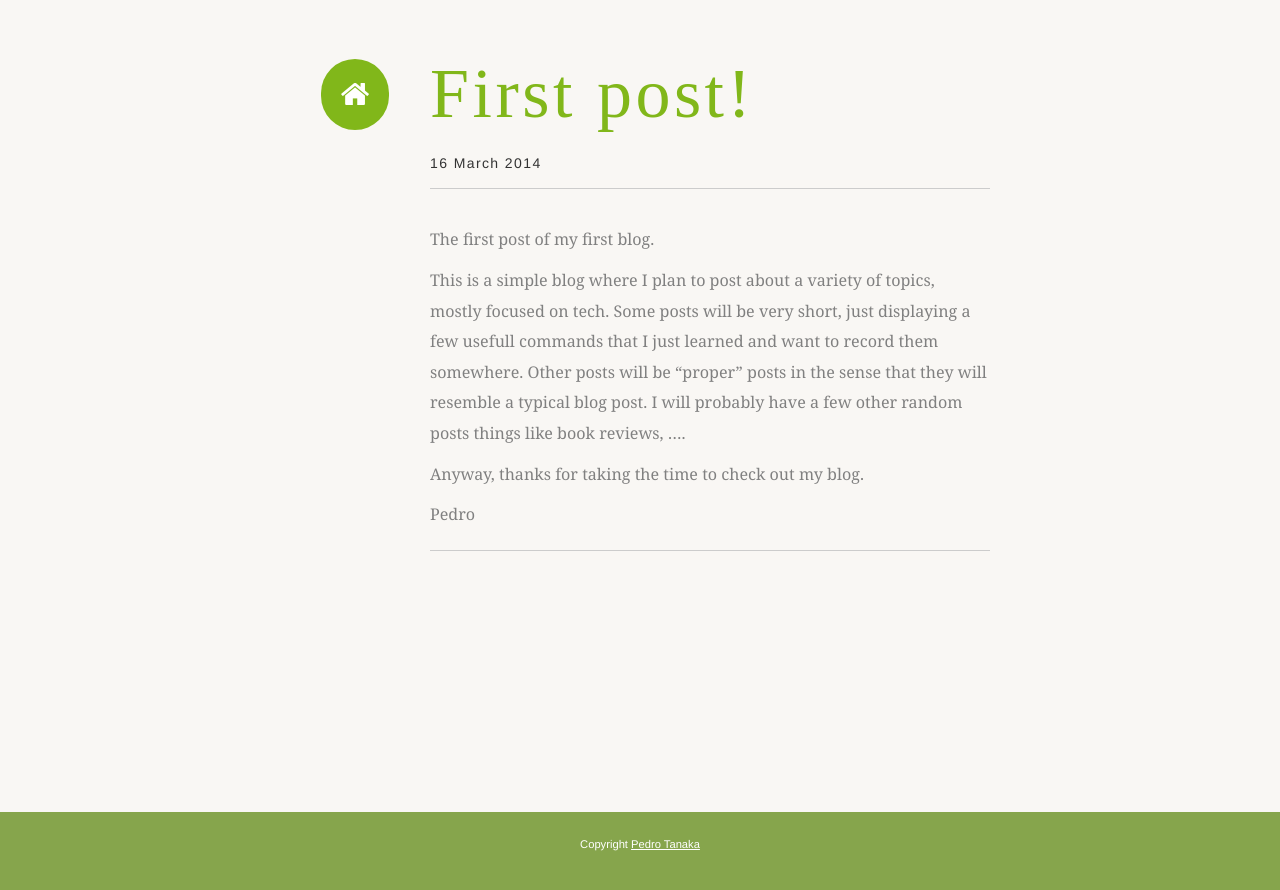
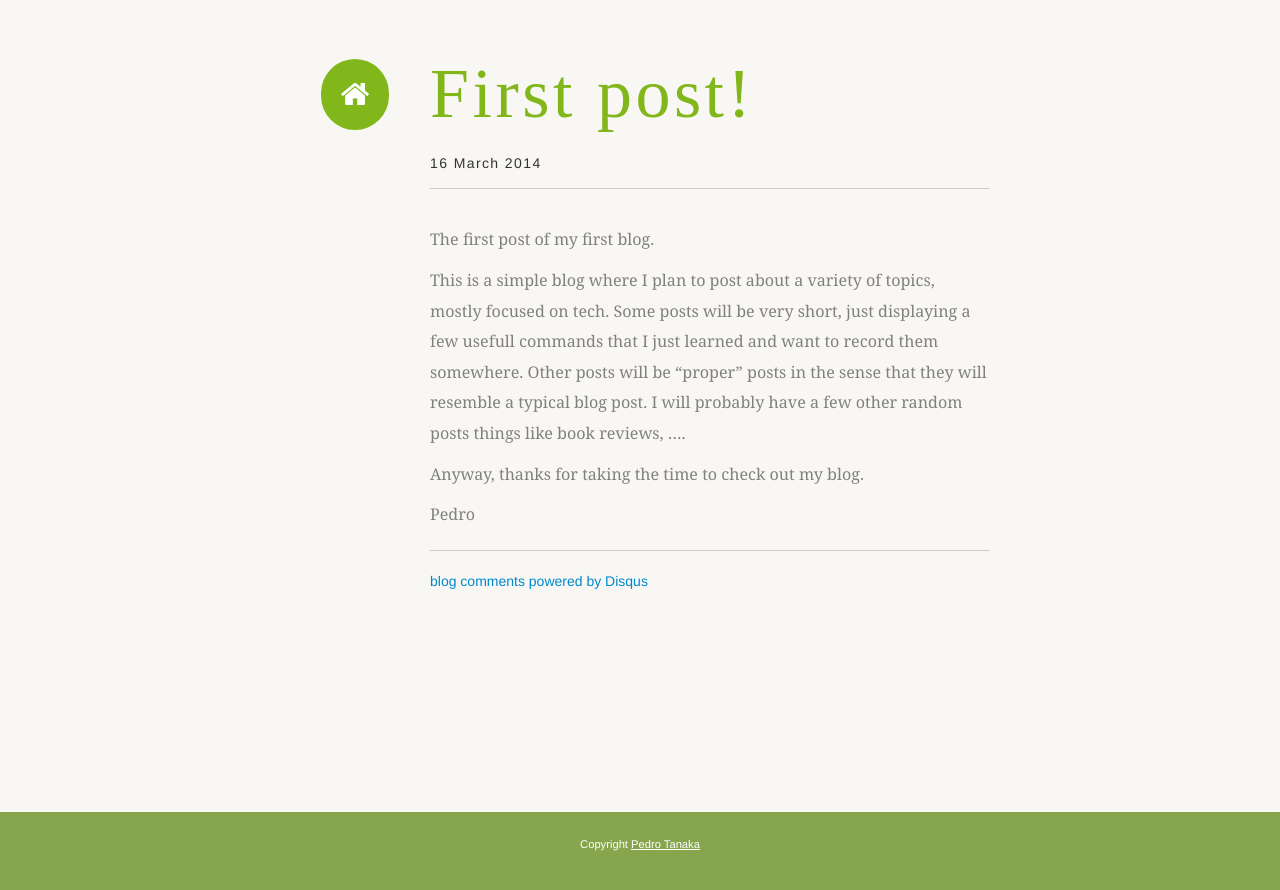
Before and after one commit to pedrotanaka/blog, a Jekyll site: the page built from _posts/2014-03-16-openingpost.md, in a window 1280 px wide. Shown: the top 890 px of the page. Built offline with Jekyll 4.4.1, drawn with Linux system fonts in a browser that asks for light colours; some web fonts are replaced; comment, search, counter and statistics services are not loaded.

Commit message:
Add disqus to blog

```diff
--- a/_layouts/post_page.html
+++ b/_layouts/post_page.html
@@ -16,7 +16,24 @@ layout: default
 					{{ content }}
 					<hr>
 				</section>
-				<section style="margin-bottom: 2em;">
+                {% if page.comments %}
+                    <div id="disqus_thread"></div>
+                    <script type="text/javascript">
+                        /* * * CONFIGURATION VARIABLES: EDIT BEFORE PASTING INTO YOUR WEBPAGE * * */
+                        var disqus_shortname = 'pedrotanaka'; // required: replace example with your forum shortname
+                        //var disqus_developer = 1;
+
+                        /* * * DON'T EDIT BELOW THIS LINE * * */
+                        (   function() {
+                            var dsq = document.createElement('script'); dsq.type = 'text/javascript'; dsq.async = true;
+                            dsq.src = 'http://' + disqus_shortname + '.disqus.com/embed.js';
+                            (document.getElementsByTagName('head')[0] || document.getElementsByTagName('body')[0]).appendChild(dsq);
+                        })();
+                    </script>
+                    <noscript>Please enable JavaScript to view the <a href="http://disqus.com/?ref_noscript">comments powered by Disqus.</a></noscript>
+                    <a href="http://disqus.com" class="dsq-brlink">blog comments powered by <span class="logo-disqus">Disqus</span></a>
+			    {% endif %}
+                <section style="margin-bottom: 2em;">
 					{% if page.previous %}
 							<a rel="prev" class="a-hover"href="{{ site.baseurl }}{{ page.previous.url }}"><i class="icon-arrow-left"></i> {{ page.previous.title }}</a>
 						{% endif %}
```
Also changed, not shown: _posts/2014-03-16-openingpost.md (+1 -0 lines).
